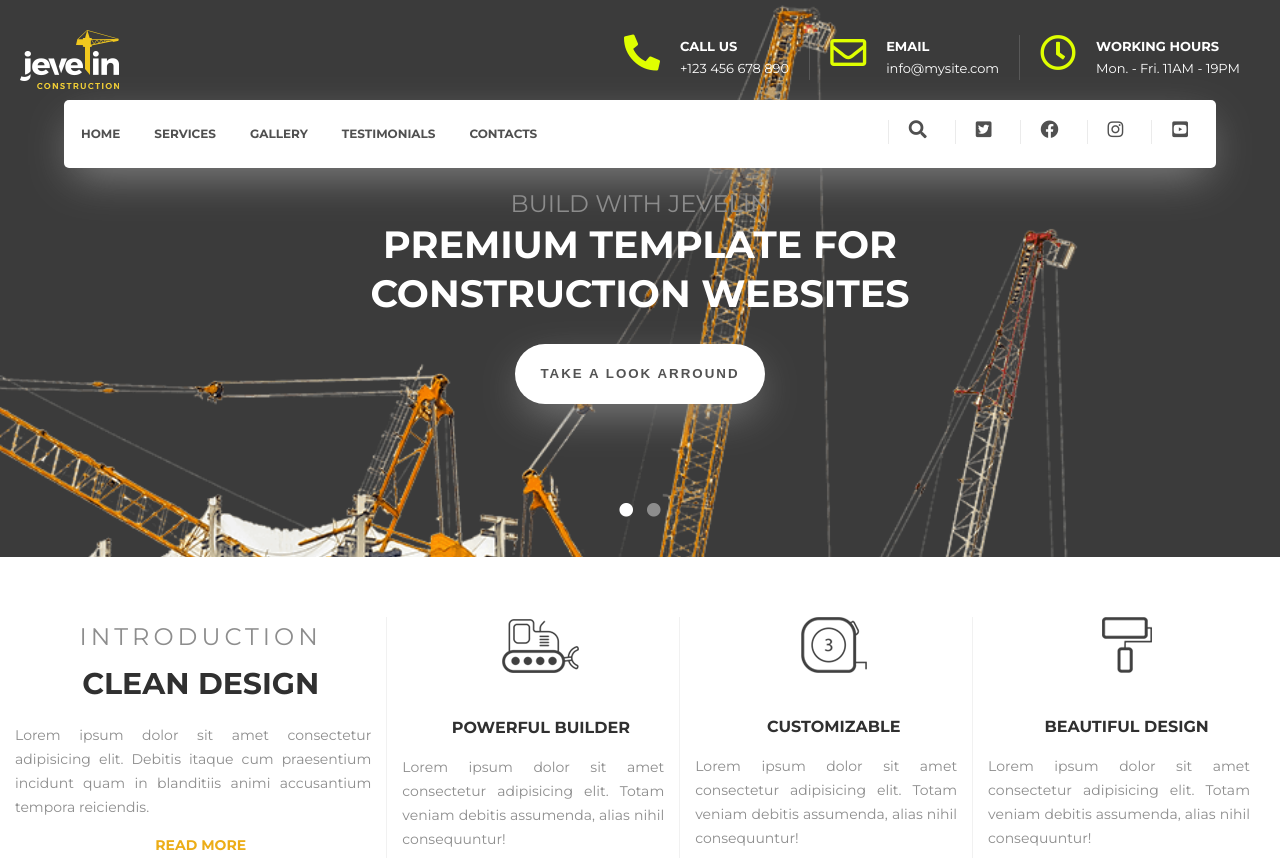
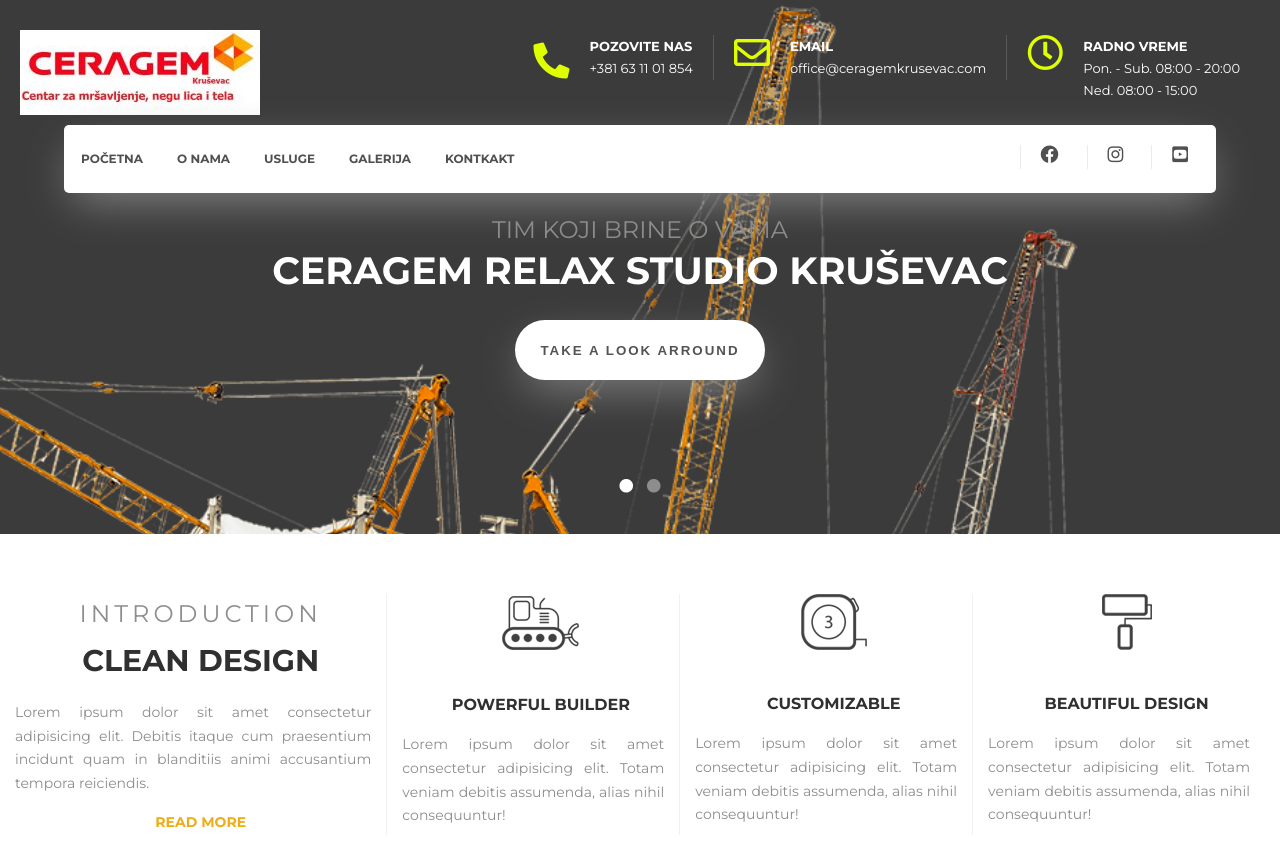
Before and after one commit to mrkicrade/quant2, a website: page index.html in a window 1280 px wide. Shown: the top 861 px of the page. Drawn offline with Linux system fonts and the light colour scheme.

Commit message:
initial commit

```diff
--- a/index.html
+++ b/index.html
@@ -2,9 +2,9 @@
 <html lang="en">
 
 <head>
-    <meta charset="UTF-8">
+    <meta charset="UTF-8" lang="sr">
     <meta name="viewport" content="width=device-width, initial-scale=1.0">
-    <title>Jevelin</title>
+    <title>Ceragem Relax Krusevac</title>
     <link rel="stylesheet" href="https://cdnjs.cloudflare.com/ajax/libs/font-awesome/5.15.3/css/all.min.css"
         integrity="sha512-iBBXm8fW90+nuLcSKlbmrPcLa0OT92xO1BIsZ+ywDWZCvqsWgccV3gFoRBv0z+8dLJgyAHIhR35VZc2oM/gI1w=="
         crossorigin="anonymous" referrerpolicy="no-referrer" />
@@ -18,24 +18,22 @@
 <body>
     <nav id="navigation" class="navigation">
         <ul class="navigation__left list-reset">
-            <li><a href="#">Home</a></li>
-            <li><a href="#">Services</a></li>
-            <li><a href="#">Gallery</a></li>
-            <li><a href="#">Testimonials</a></li>
-            <li><a href="#">Contacts</a></li>
+            <li><a href="#">Početna</a></li>
+            <li><a href="#">O nama</a></li>
+            <li><a href="#">Usluge</a></li>
+            <li><a href="#">Galerija</a></li>
+            <li><a href="#">Kontkakt</a></li>
         </ul>
         <ul class="navigation__right list-reset">
-            <li><a href="#"><i class="fas fa-search"></i></a></li>
-            <li><a href="#"><i class="fab fa-twitter-square"></i></a></li>
-            <li><a href="#"><i class="fab fa-facebook"></i></a></li>
-            <li><a href="#"><i class="fab fa-instagram"></i></a></li>
-            <li><a href="#"><i class="fab fa-youtube-square"></i></a></li>
+            <li><a href="https://www.facebook.com/marija.cevrljakovic.7"><i class="fab fa-facebook"></i></a></li>
+            <li><a href="https://www.instagram.com/ceragem_krusevac/?hl=en"><i class="fab fa-instagram"></i></a></li>
+            <li><a href="https://www.youtube.com/channel/UCuoQNzixYuu-V818ur8r_8w"><i class="fab fa-youtube-square"></i></a></li>
         </ul>
     </nav>
 
     <header class="main-header">
         <div class="main-header__info">
-            <a href="#" class="logo"><img src="images/Con_logo_white.png" alt="Logo"></a>
+            <a href="#" class="logo"><img src="images/ceragem-logo.jpg" alt="Ceragem Krusevac"></a>
             <div class="navigation-mobile">
                 <i class="fas fa-bars"></i>
             </div>
@@ -43,29 +41,30 @@
                 <div class="main-header__phone">
                     <i class="fas fa-phone-alt"></i>
                     <div class="main-header__phone__content">
-                        <strong class="main-header__strong">call us</strong>
-                        <p>+123 456 678 890</p>
+                        <strong class="main-header__strong">pozovite nas</strong>
+                        <p>+381 63 11 01 854</p>
                     </div>
                 </div>
                 <div class="main-header__email">
                     <i class="far fa-envelope"></i>
                     <div class="main-header__email__content">
                         <strong class="main-header__strong">email</strong>
-                        <p>info@mysite.com</p>
+                        <p>office@ceragemkrusevac.com</p>
                     </div>
                 </div>
                 <div class="main-header__working-hours">
                     <i class="far fa-clock"></i>
                     <div class="main-header__working-hours__content">
-                        <strong class="main-header__strong">working hours</strong>
-                        <p>Mon. - Fri. 11AM - 19PM</p>
+                        <strong class="main-header__strong">radno vreme</strong>
+                        <p>Pon. - Sub. 08:00 - 20:00</p>
+                        <p>Ned. 08:00 - 15:00</p>
                     </div>
                 </div>
             </div>
         </div>
 
-        <p class="main-header__par">Build with Jevelin</p>
-        <h1 class="main-header__title">Premium template for construction websites</h1>
+        <p class="main-header__par">Tim koji brine o vama</p>
+        <h1 class="main-header__title">Ceragem Relax studio Kruševac</h1>
         <button class="btn">Take a look arround</button>
         <div class="circle">
             <i class="fas fa-circle circle-1"></i>
--- a/scss/components/components/_header.scss
+++ b/scss/components/components/_header.scss
@@ -19,6 +19,7 @@
       color: $info-images-color;
       font-size: $info-images-size;
       margin-right: 20px;
+      margin-top: 8px;
     }
 
     .fa-envelope {
--- a/scss/components/components/_navigation.scss
+++ b/scss/components/components/_navigation.scss
@@ -7,7 +7,7 @@
   left: calc(50% - 45%);
   margin: 0 auto;
   position: absolute;
-  top: 100px;
+  top: 125px;
   width: 90%;
   z-index: 1;
 
```
Also changed, not shown: css/main.css, images/ceragem-logo.jpg (added).
